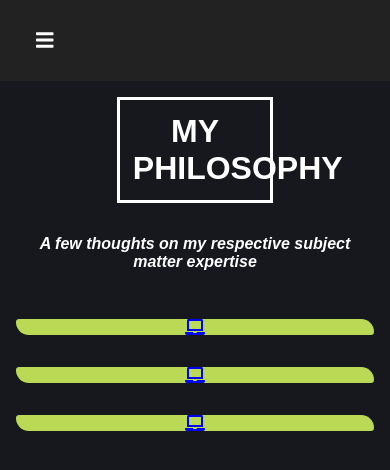
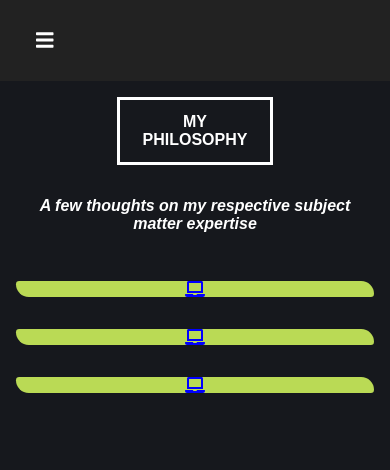
Before and after one commit to jayoharedee/assignment, a React app: page /whyme in a window 390 px wide. Shown: the top 470 px of the page. Built offline with nearby package versions, Linux system fonts and the light colour scheme.

Commit message:
fontsize changes for page header

```diff
--- a/src/js/components/whyme/style.scss
+++ b/src/js/components/whyme/style.scss
@@ -31,12 +31,22 @@
 }
 
 @media all and (max-width: 480px) {
+  .why-me {
+    h1 {
+      font-size: 0.8rem;
+    }
+  }
   #icon-row {
     flex-direction: column;
   }
 }
 
 @media all and (max-width: 839px) {
+  .why-me {
+    h1 {
+      font-size: 1rem;
+    }
+  }
   #icon-row {
     // justify-content: column;
   }
```
